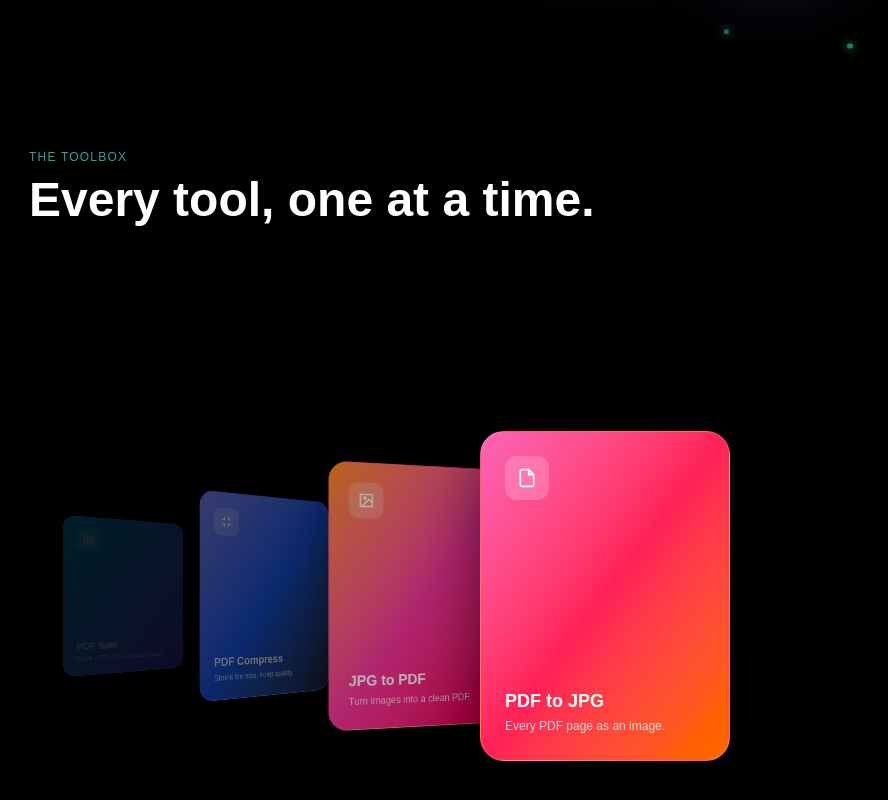
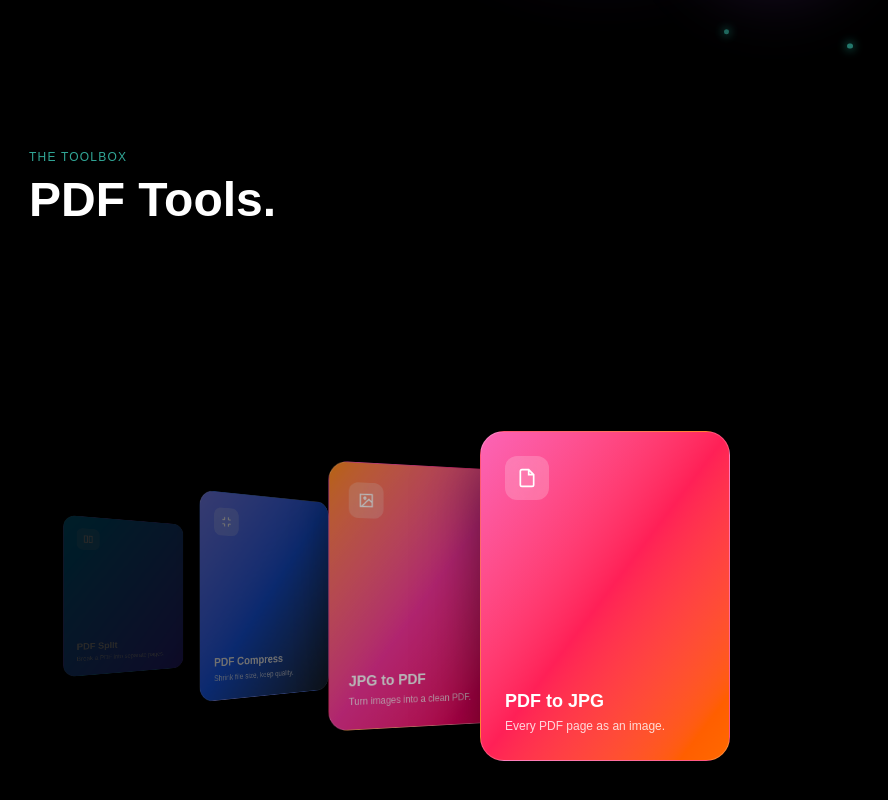
Before and after one commit to clickdy777-ship-it/Clickdy, a Next.js app: page / in a window 1280 px wide. Shown: the part 733-1533 px from the top of the page, without its empty margins (35-923 px from the left). Built offline with nearby package versions, Linux system fonts and the light colour scheme.

Commit message:
update file

```diff
--- a/app/ToolsCarousel.tsx
+++ b/app/ToolsCarousel.tsx
@@ -87,7 +87,7 @@ export default function ToolsCarousel() {
             The Toolbox
           </span>
           <h2 className="text-3xl md:text-5xl font-bold text-white mt-2">
-            Every tool, one at a time.
+            PDF Tools.
           </h2>
         </div>
 
```
